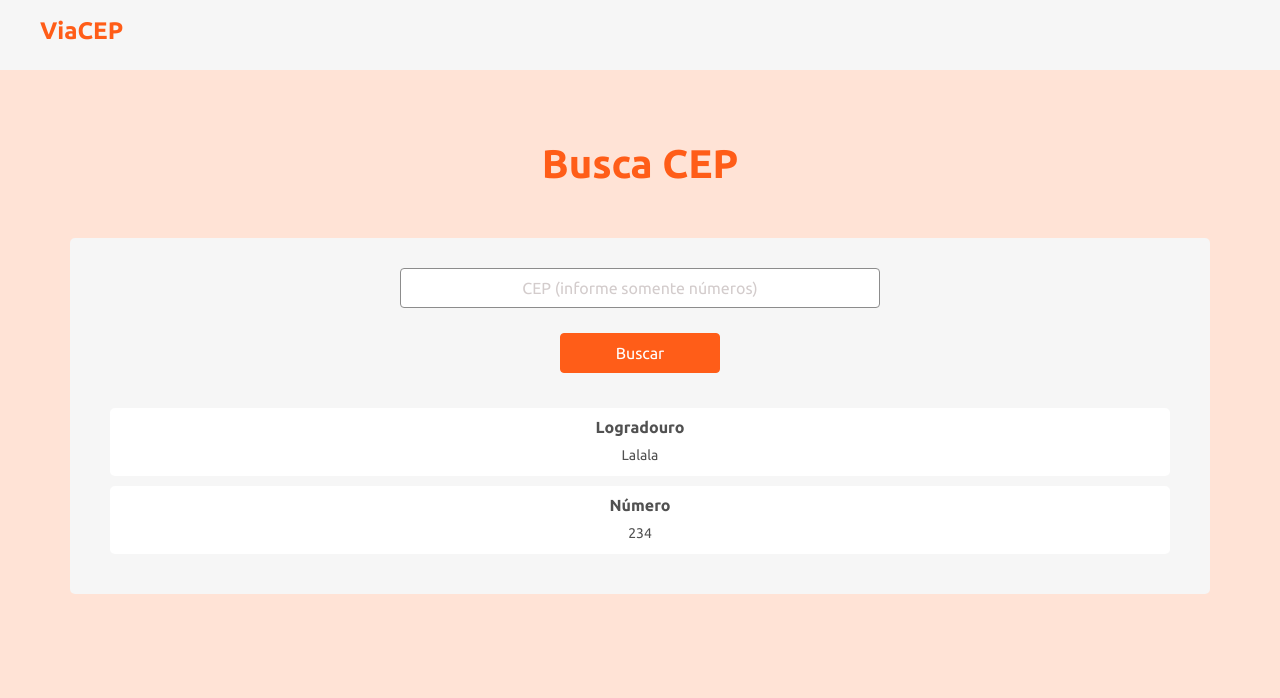
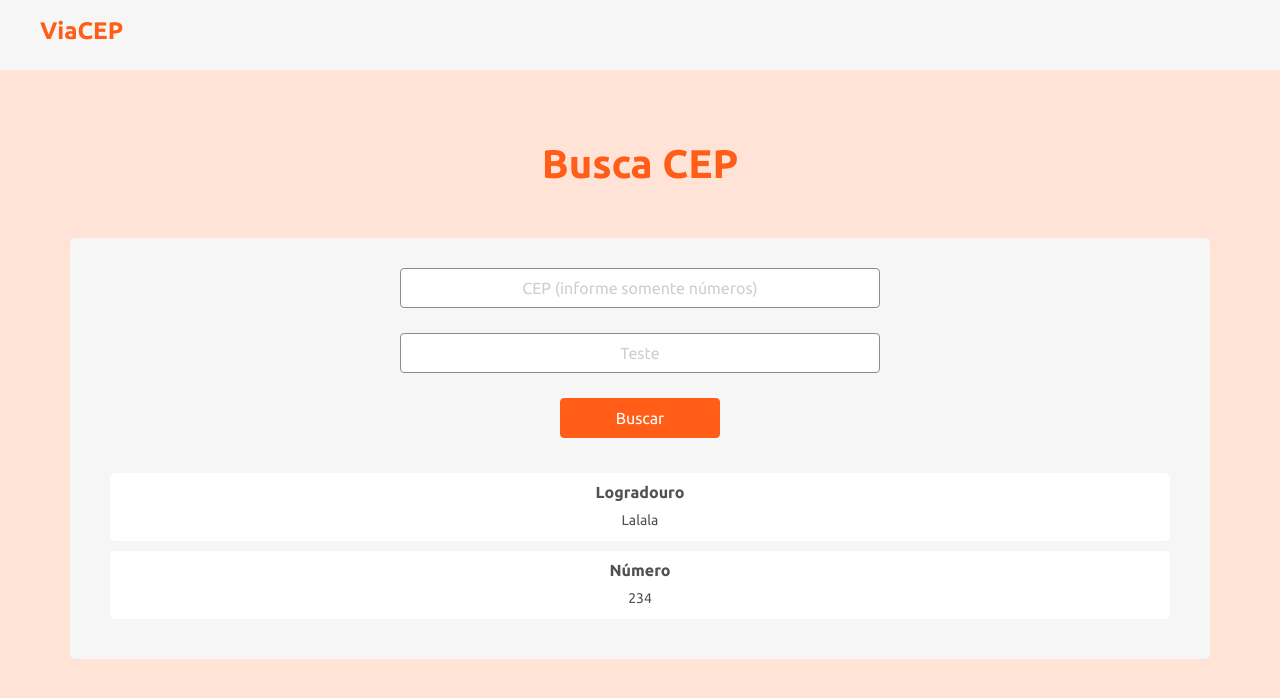
Before and after one commit to rafaelgauderio/javascript-react-form-cep, a React (Create React App) app: page /cepsearch in a window 1280 px wide. Shown: the top 698 px of the page. Built offline with nearby package versions, Linux system fonts and the light colour scheme; the HTML template or start-up script is replaced by a standard one.

Commit message:
Tratando dados dos input do formulario

```diff
--- a/src/pages/CepSearch/index.tsx
+++ b/src/pages/CepSearch/index.tsx
@@ -1,16 +1,32 @@
 import './styles.css';
 
 import ResultCard from 'components/ResultCard';
+import { useState } from 'react';
 
 const CepSearch = () => {
 
+  type FormData = {
+    cep: string;
+    teste: string;
+  }
+   const [formData, setFormData] = useState<FormData> ({
+      cep: '',
+      teste: ''
+   });
+
   const handleSubmit = (event: React.FormEvent<HTMLFormElement>) => {
     event.preventDefault(); // evita que o formulario seja enviado da forma padrão
-    console.log("Evento de clicar no botão!");
+    console.log(formData);
   }
 
   const handleChange = (event: React.ChangeEvent<HTMLInputElement>) => {
-      console.log("Teste de mudança de conteúdo para: " + event.target.value);
+    //console.log("Teste de mudança de conteúdo para: " + event.target.value);
+    const inputName = event.target.name;
+    const inputValue = event.target.value;
+
+    // spread operator para aproveitar o que já foi digitado
+    setFormData({...formData, [inputName]:inputValue })
+
   }
 
   return (
@@ -21,8 +37,18 @@ const CepSearch = () => {
           <div className="form-container">
             <input
               type="text"
+              name="cep"
+              value={formData.cep}
               className="search-input"
               placeholder="CEP (informe somente números)"
+              onChange={handleChange}
+            />
+            <input
+              type="text"
+              name="teste"
+              value={formData.teste}
+              className="search-input"
+              placeholder="Teste"
               onChange={handleChange}
             />
             <button type="submit" className="btn btn-primary search-button">
```
